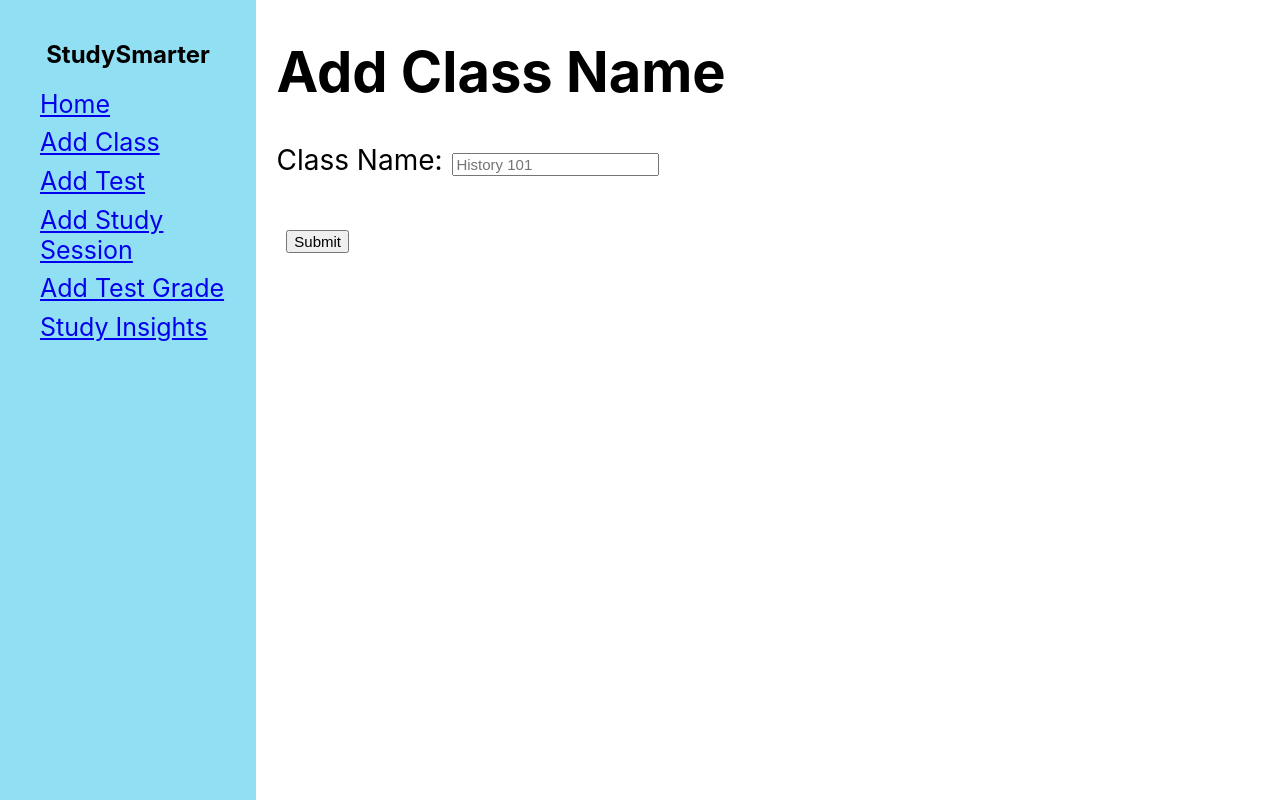
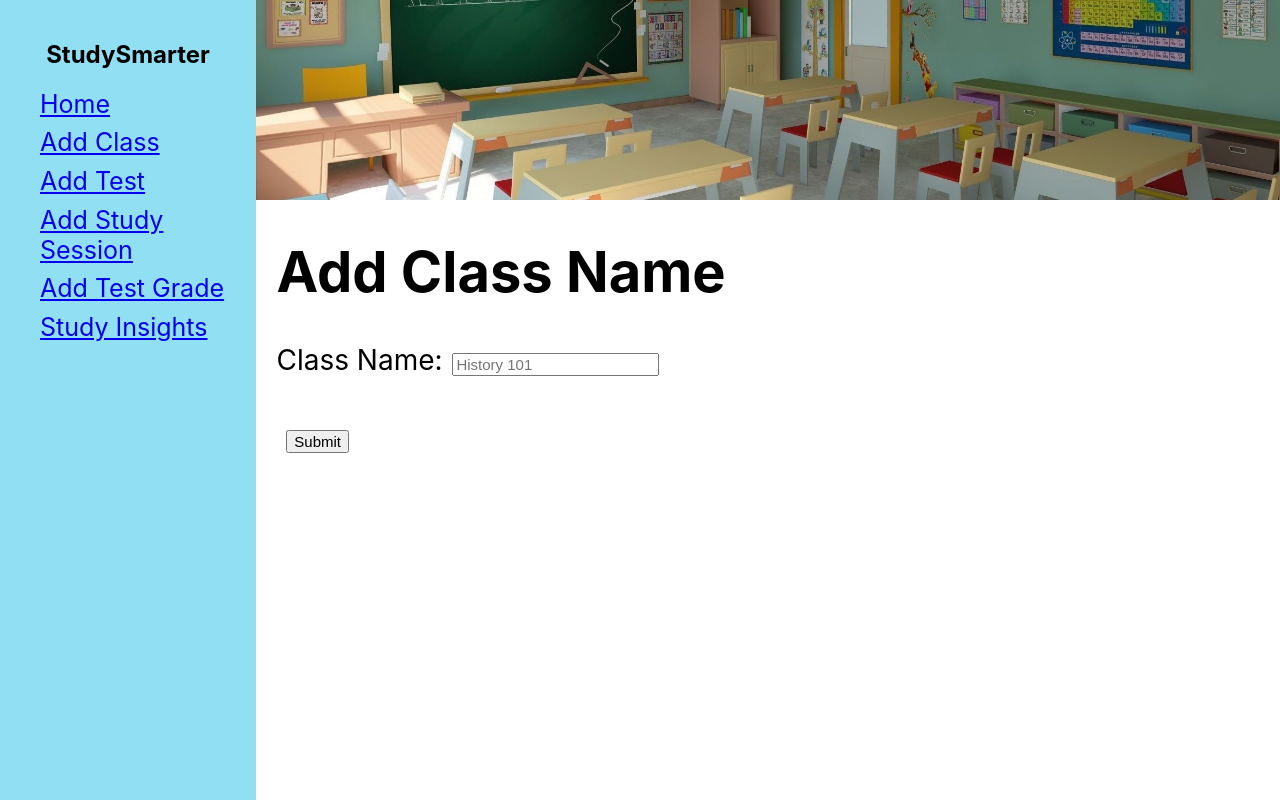
Before and after one commit to cparch/studySmarter, a React (Create React App) app: page /addclass in a window 1280 px wide. Built offline with nearby package versions, Linux system fonts and the light colour scheme.

Commit message:
Add img header to AddClass.js

```diff
--- /dev/null
+++ b/src/Components/AddClass.css
@@ -0,0 +1,8 @@
+.AddClassHeaderImage {
+  background-image: url("../Images/cartoon-classroom-3d-model-3d-model-low-poly-max--obj-mtl-3ds-fbx-c4d-dae.jpg");
+  height: 200px;
+  background-position: center;
+  background-repeat: no-repeat;
+  background-size: cover;
+  position: relative;
+}
--- a/src/Components/AddClass.js
+++ b/src/Components/AddClass.js
@@ -1,8 +1,10 @@
 import React from 'react';
+import './AddClass.css';
 
 const AddClass = (props) => {
   return (
     <div>
+      <div className='AddClassHeaderImage'></div>
       <div className='mainContainer'>
         <h1>Add Class Name</h1>
         <form onSubmit={props.AddClassSubitBtnHandler}>
```
Also changed, not shown: src/Images/cartoon-classroom-3d-model-3d-model-low-poly-max--obj-mtl-3ds-fbx-c4d-dae.jpg (added).
